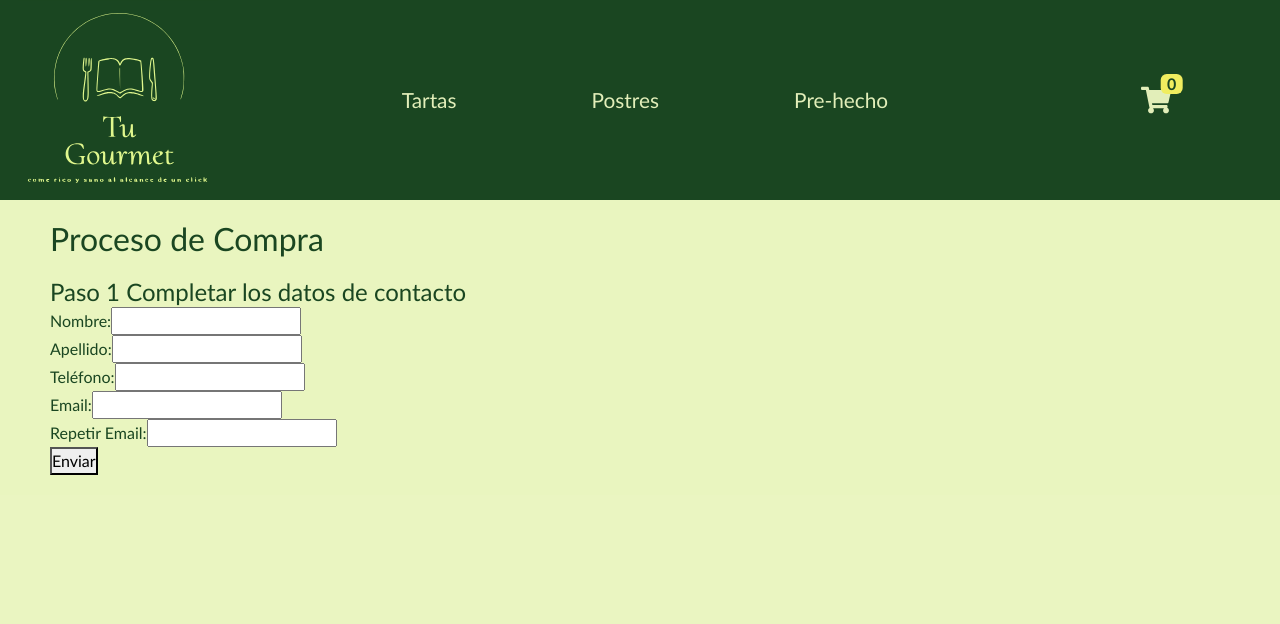
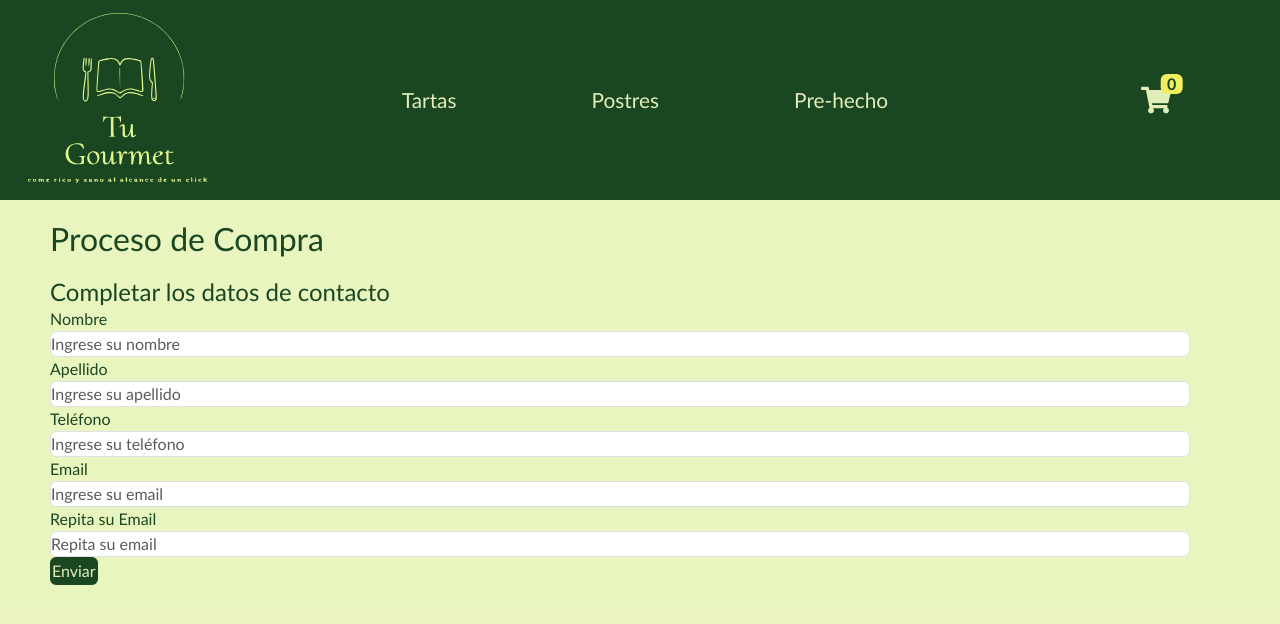
Before and after one commit to aliota/coder-react-PFOtazu, a React (Vite) app: page /buyer in a window 1280 px wide. Shown: the top 624 px of the page. Built offline with nearby package versions, Linux system fonts and the light colour scheme; no server answers.

Commit message:
formulario

```diff
--- a/src/components/brief/Brief.jsx
+++ b/src/components/brief/Brief.jsx
@@ -13,7 +13,7 @@ function Brief(){
 
     return(
         <div>
-            <ul className="container">
+            <ul className="container vw-100">
                 {cart.map((elem)=>(
                 <li key={elem.id} className="mb-3 row">
                     <div className="col-8">
--- a/src/components/buyer/BuyerContainer.jsx
+++ b/src/components/buyer/BuyerContainer.jsx
@@ -1,12 +1,13 @@
 import Comprador from "../comprador/Comprador";
+import ContactForm from "../contactform/ContactForm";
 import "./buyer.css"
 
 function BuyerContainer() {
     return (
       <div className="buyer">
         <h1>Proceso de Compra</h1>
-        <h2>Paso 1 Completar los datos de contacto</h2>
-        <Comprador/>
+        <h2>Completar los datos de contacto</h2>
+        <ContactForm/>
       </div>
     )
   }
--- a/src/components/checkout/checkout.css
+++ b/src/components/checkout/checkout.css
@@ -4,7 +4,7 @@
     width: 100vw;
     background-color: #eaf5bff5;
     color:#1a4621;
-    align-items: start;
+    align-items: center !important;
     padding: 20px 50px !important;
 }
 
--- /dev/null
+++ b/src/components/contactform/ContactForm.jsx
@@ -0,0 +1,127 @@
+import React, { useState } from 'react';
+import { Form, Button, Container } from 'react-bootstrap';
+import "./contactForm.css"
+import { collection, addDoc } from 'firebase/firestore';
+import { myDB } from '../../main';
+import { useContext } from 'react';
+import { CartCountContext } from '../../context/CartCountContext';
+import Swal from 'sweetalert2';
+
+function ContactForm () {
+    const [nombre, setNombre] = useState('');
+    const [apellido, setApellido] = useState('');
+    const [tel, setTel] = useState('');
+    const [email, setEmail] = useState('');
+    const [repito, setRepito] = useState('');
+    const [loading, setLoading] = useState(false);
+    const [error, setError] = useState(false);
+    const {cart } = useContext(CartCountContext);
+    const mostrarOrden = (docRef) => {
+      Swal.fire({
+        title: '¡Gracias por tu compra!',
+        text: 'Tu número de orden es: '+docRef.id,
+        confirmButtonText: 'Ok'
+      });
+    };
+
+    const handleSubmit = (e) => {
+        e.preventDefault();
+        if (email != repito) {
+          alert("no hay coincidencia en el mail");
+        }else {
+          setLoading(true);
+          addDoc(collection(myDB , 'orders'), {
+              date: new Date(),
+              products: [...cart],
+              status: "generada"
+            }).then((docRef) => {
+                  mostrarOrden(docRef);
+                  setLoading(false);
+            })
+            .catch(()=>{
+              setLoading(false);
+              setError(true);
+            });
+        }
+    };
+
+    if (loading) {
+        return (
+        <div>
+        <p>Generando orden de compra...</p>
+        </div>
+        )
+    }
+
+    if (error) {
+        return (
+        <div>
+        <h1>Error gestionando orden de compra {error}</h1>
+        </div>
+        )
+    }
+
+    const respaldo = null;
+
+  return (
+    <Container>
+      <Form onSubmit={handleSubmit}>
+        <Form.Group controlId="formNombre">
+          <Form.Label>Nombre</Form.Label>
+          <Form.Control
+            type="text"
+            placeholder="Ingrese su nombre"
+            value={nombre}
+            onChange={(e) => setNombre(e.target.value)}
+          />
+        </Form.Group>
+
+        <Form.Group controlId="formApellido">
+          <Form.Label>Apellido</Form.Label>
+          <Form.Control
+            type="text"
+            placeholder="Ingrese su apellido"
+            value={apellido}
+            onChange={(e) => setApellido(e.target.value)}
+          />
+        </Form.Group>
+
+        <Form.Group controlId="formTel">
+          <Form.Label>Teléfono</Form.Label>
+          <Form.Control
+            type="text"
+            placeholder="Ingrese su teléfono"
+            value={tel}
+            onChange={(e) => setTel(e.target.value)}
+          />
+        </Form.Group>
+
+        <Form.Group controlId="formEmail">
+          <Form.Label>Email</Form.Label>
+          <Form.Control
+            type="email"
+            placeholder="Ingrese su email"
+            value={email}
+            onChange={(e) => setEmail(e.target.value)}
+          />
+        </Form.Group>
+
+        <Form.Group controlId="formEmailRespaldo">
+          <Form.Label>Repita su Email</Form.Label>
+          <Form.Control
+            type="email"
+            placeholder="Repita su email"
+            value={repito}
+            onChange={(e) => setRepito(e.target.value)}
+          />
+        </Form.Group>
+
+        <Button variant="primary" type="submit">
+          Enviar
+        </Button>
+      </Form>
+    </Container>
+  );
+};
+
+export default ContactForm;
```
Also changed, not shown: package.json (+5 -4 lines), src/components/comprador/Comprador.jsx (line endings or trailing spaces), src/components/contactform/contactForm.css (added), 1 other file (tests, documents, lock files or other folders).
